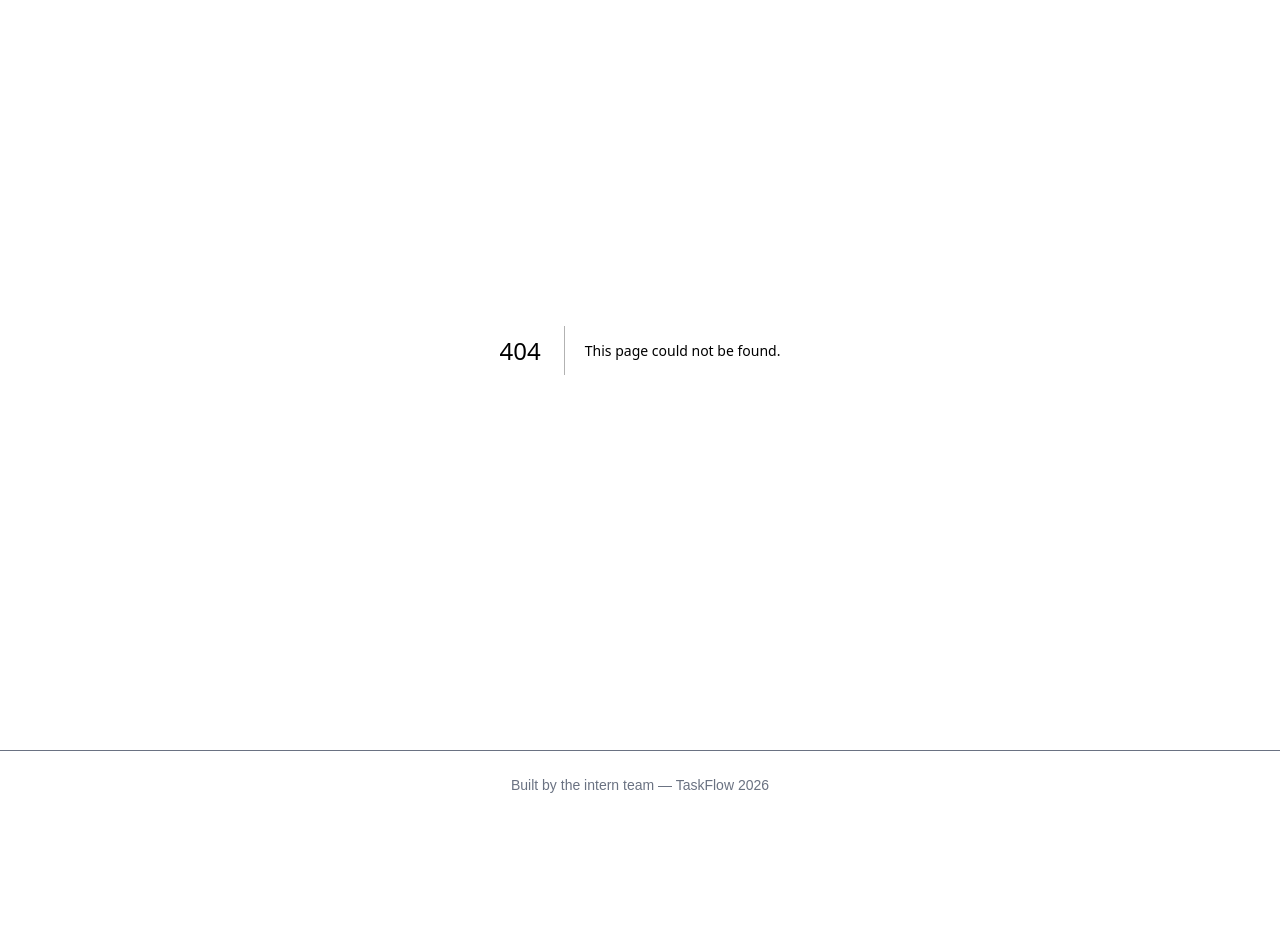
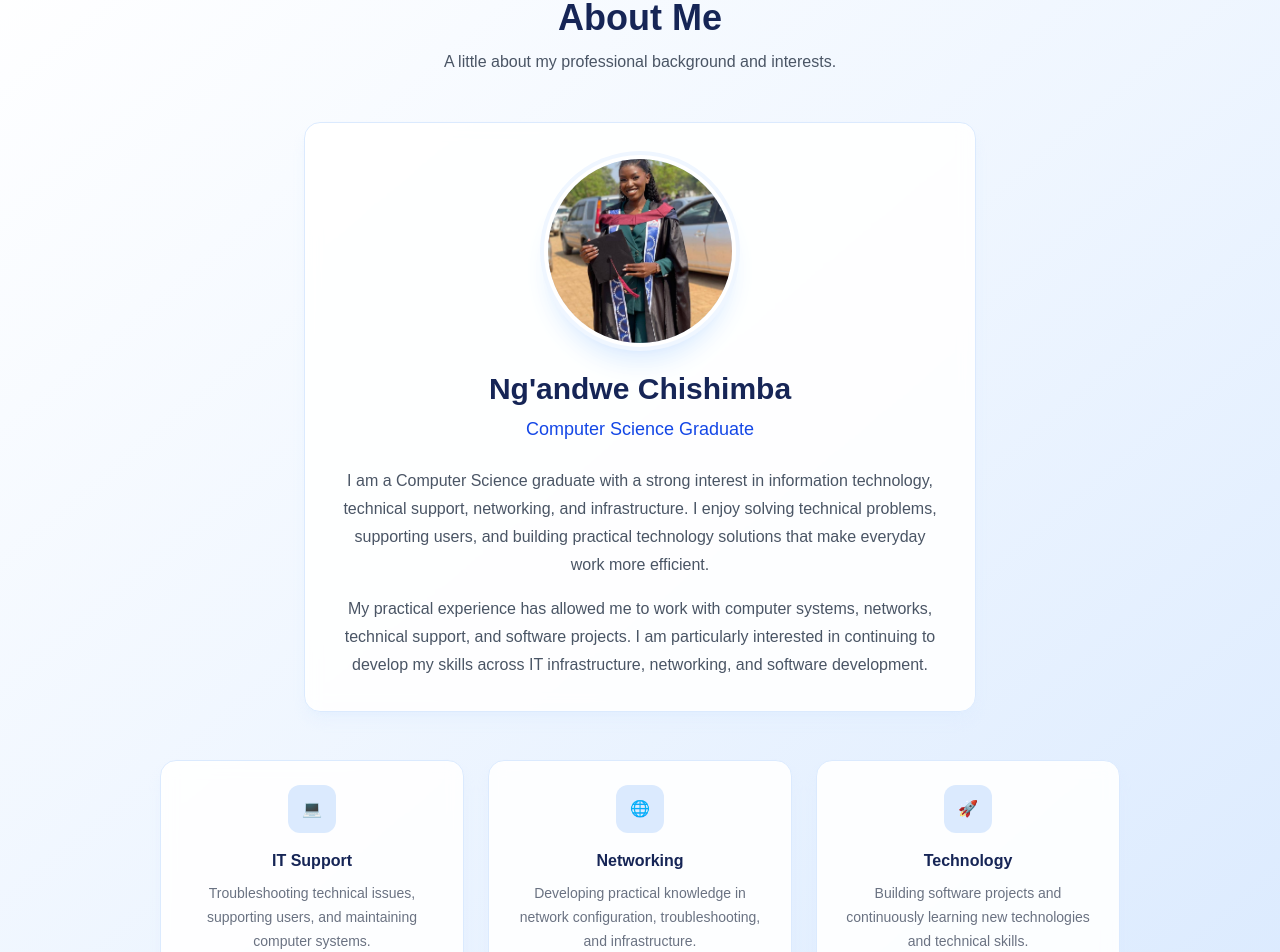
Before and after one commit to Ngandwe-pacra/Task-Manager, a Next.js app in the folder frontend/: page /about in a window 1280 px wide. Before the commit this address had no page. Shown: the part 120-1072 px from the top of the page. Before the commit the page ends 939 px from the top, so only its background shows below. Built offline with nearby package versions, Linux system fonts and the light colour scheme.

Commit message:
Adding the about page

```diff
--- /dev/null
+++ b/frontend/src/app/about/page.js
@@ -0,0 +1,124 @@
+
+import Image from "next/image";
+
+export default function AboutPage() {
+  return (
+    <div className="min-h-screen bg-gradient-to-br from-white via-blue-50 to-blue-100">
+      <div className="max-w-5xl mx-auto px-8 py-12">
+
+        {/* Page Heading */}
+        <div className="text-center mb-12">
+          <h1 className="text-4xl font-bold text-blue-950">
+            About Me
+          </h1>
+
+          <p className="mt-3 text-gray-600">
+            A little about my professional background and interests.
+          </p>
+        </div>
+
+        {/* Professional Profile Card */}
+        <div className="flex justify-center">
+          <div className="w-full max-w-2xl rounded-2xl border border-blue-100 bg-white/90 p-8 shadow-lg shadow-blue-100/40 backdrop-blur">
+
+            {/* Profile Picture */}
+            <div className="flex justify-center mb-6">
+              <div className="relative h-48 w-48 overflow-hidden rounded-full border-4 border-white bg-blue-100 shadow-xl shadow-blue-200/50 ring-4 ring-blue-50">
+
+                <Image
+                  src="/images/profile.jpeg"
+                  alt="Ng'andwe Chishimba"
+                  fill
+                  sizes="192px"
+                  className="object-cover"
+                />
+
+              </div>
+            </div>
+
+            {/* Name and Profession */}
+            <div className="text-center">
+              <h2 className="text-3xl font-bold text-blue-950">
+                Ng&apos;andwe Chishimba
+              </h2>
+
+              <p className="mt-2 text-lg font-medium text-blue-700">
+                Computer Science Graduate
+              </p>
+            </div>
+
+            {/* Professional Summary */}
+            <div className="mt-6 text-center">
+              <p className="leading-7 text-gray-600">
+                I am a Computer Science graduate with a strong interest in
+                information technology, technical support, networking, and
+                infrastructure. I enjoy solving technical problems, supporting
+                users, and building practical technology solutions that make
+                everyday work more efficient.
+              </p>
+
+              <p className="mt-4 leading-7 text-gray-600">
+                My practical experience has allowed me to work with computer
+                systems, networks, technical support, and software projects. I
+                am particularly interested in continuing to develop my skills
+                across IT infrastructure, networking, and software development.
+              </p>
+            </div>
+
+          </div>
+        </div>
+
+        {/* Professional Areas */}
+        <div className="mt-12 grid grid-cols-1 sm:grid-cols-3 gap-6">
+
+          <div className="rounded-2xl border border-blue-100 bg-white/90 p-6 text-center shadow-lg shadow-blue-100/30 backdrop-blur">
+            <div className="mx-auto mb-4 flex h-12 w-12 items-center justify-center rounded-xl bg-blue-100 text-blue-600">
+              💻
+            </div>
+
+            <h3 className="font-bold text-blue-950">
+              IT Support
+            </h3>
+
+            <p className="mt-2 text-sm leading-6 text-gray-500">
+              Troubleshooting technical issues, supporting users, and
+              maintaining computer systems.
+            </p>
+          </div>
+
+          <div className="rounded-2xl border border-blue-100 bg-white/90 p-6 text-center shadow-lg shadow-blue-100/30 backdrop-blur">
+            <div className="mx-auto mb-4 flex h-12 w-12 items-center justify-center rounded-xl bg-blue-100 text-blue-600">
+              🌐
+            </div>
+
+            <h3 className="font-bold text-blue-950">
+              Networking
+            </h3>
+
+            <p className="mt-2 text-sm leading-6 text-gray-500">
+              Developing practical knowledge in network configuration,
+              troubleshooting, and infrastructure.
+            </p>
+          </div>
+
+          <div className="rounded-2xl border border-blue-100 bg-white/90 p-6 text-center shadow-lg shadow-blue-100/30 backdrop-blur">
+            <div className="mx-auto mb-4 flex h-12 w-12 items-center justify-center rounded-xl bg-blue-100 text-blue-600">
+              🚀
+            </div>
+
+            <h3 className="font-bold text-blue-950">
+              Technology
+            </h3>
+
+            <p className="mt-2 text-sm leading-6 text-gray-500">
+              Building software projects and continuously learning new
+              technologies and technical skills.
+            </p>
+          </div>
+
+        </div>
+
+      </div>
+    </div>
+  );
+}
--- a/frontend/src/app/dashboard/page.js
+++ b/frontend/src/app/dashboard/page.js
@@ -1,3 +1,4 @@
+
 import { initialTasks } from "@/data/tasks";
 
 export default function DashboardPage() {
@@ -6,20 +7,25 @@
   const remaining = total - completed;
 
   return (
+    <div className="min-h-screen bg-gradient-to-br from-white via-blue-50 to-blue-100">
       <div className="max-w-xl mx-auto px-8 py-12">
-      <h1 className="text-2xl font-bold mb-6">Dashboard</h1>
+        <h1 className="text-2xl font-bold mb-6 text-blue-950">Dashboard</h1>
+
         <div className="grid grid-cols-3 gap-4">
-        <div className="border rounded-lg p-4 text-center">
-          <p className="text-3xl font-bold">{total}</p>
+          <div className="border border-blue-100 rounded-xl p-4 text-center bg-white/90 shadow-lg shadow-blue-100/40 backdrop-blur">
+            <p className="text-3xl font-bold text-blue-600">{total}</p>
             <p className="text-sm text-gray-500">Total</p>
           </div>
-        <div className="border rounded-lg p-4 text-center">
-          <p className="text-3xl font-bold">{completed}</p>
+
+          <div className="border border-blue-100 rounded-xl p-4 text-center bg-white/90 shadow-lg shadow-blue-100/40 backdrop-blur">
+            <p className="text-3xl font-bold text-blue-600">{completed}</p>
             <p className="text-sm text-gray-500">Completed</p>
           </div>
-        <div className="border rounded-lg p-4 text-center">
-          <p className="text-3xl font-bold">{remaining}</p>
+
+          <div className="border border-blue-100 rounded-xl p-4 text-center bg-white/90 shadow-lg shadow-blue-100/40 backdrop-blur">
+            <p className="text-3xl font-bold text-blue-600">{remaining}</p>
             <p className="text-sm text-gray-500">Remaining</p>
+          </div>
         </div>
       </div>
     </div>
--- a/frontend/src/app/tasks/page.js
+++ b/frontend/src/app/tasks/page.js
@@ -1,3 +1,4 @@
+
 "use client";
 
 import { useState } from "react";
@@ -22,10 +23,13 @@
   }
 
   return (
+    <div className="min-h-screen bg-gradient-to-br from-white via-blue-50 to-blue-100">
       <div className="max-w-xl mx-auto px-8 py-12">
-      <h1 className="text-2xl font-bold mb-6">Tasks</h1>
+        <h1 className="text-2xl font-bold mb-6 text-blue-950">Tasks</h1>
+
         <TaskForm onAdd={addTask} />
-      <div className="flex flex-col gap-3">
+
+        <div className="flex flex-col gap-3 mt-6">
           {tasks.map((task) => (
             <TaskCard
               key={task.id}
@@ -36,5 +40,6 @@
           ))}
         </div>
       </div>
+    </div>
   );
 }
--- a/frontend/src/components/Footer.js
+++ b/frontend/src/components/Footer.js
@@ -1,7 +1,10 @@
+
 export default function Footer() {
   return (
-    <footer className="px-8 py-6 border-t text-sm text-gray-500 text-center">
-      Built by the intern team — TaskFlow {new Date().getFullYear()}
+    <footer className="border-t border-blue-100 bg-white/80 px-8 py-6 text-center text-sm text-gray-500 backdrop-blur">
+      Built by the intern team —{" "}
+      <span className="font-semibold text-blue-600">TaskFlow</span>{" "}
+      {new Date().getFullYear()}
     </footer>
   );
 }
--- a/frontend/src/components/Navbar.js
+++ b/frontend/src/components/Navbar.js
@@ -22,6 +22,7 @@
 
         {/* Navigation Links */}
         <div className="flex items-center gap-2 sm:gap-4">
+
           <Link
             href="/tasks"
             className="rounded-lg px-4 py-2 text-sm font-semibold text-slate-600 transition hover:bg-blue-50 hover:text-blue-600"
@@ -35,6 +36,14 @@
           >
             Dashboard
           </Link>
+
+          <Link
+            href="/about"
+            className="rounded-lg px-4 py-2 text-sm font-semibold text-slate-600 transition hover:bg-blue-50 hover:text-blue-600"
+          >
+            About
+          </Link>
+
         </div>
       </div>
     </nav>
--- a/frontend/src/components/TaskCard.js
+++ b/frontend/src/components/TaskCard.js
@@ -1,19 +1,29 @@
+
 export default function TaskCard({ task, onToggle, onDelete }) {
   return (
-    <div className="flex items-center justify-between border rounded-lg px-4 py-3">
-      <label className="flex items-center gap-3">
+    <div className="flex items-center justify-between rounded-xl border border-blue-100 bg-white/90 px-4 py-3 shadow-md shadow-blue-100/30 backdrop-blur transition duration-200 hover:-translate-y-0.5 hover:shadow-lg hover:shadow-blue-100/50">
+      <label className="flex items-center gap-3 cursor-pointer">
         <input
           type="checkbox"
           checked={task.done}
           onChange={() => onToggle(task.id)}
+          className="h-5 w-5 cursor-pointer accent-blue-600"
         />
-        <span className={task.done ? "line-through text-gray-400" : ""}>
+
+        <span
+          className={
+            task.done
+              ? "text-gray-400 line-through"
+              : "font-medium text-blue-950"
+          }
+        >
           {task.title}
         </span>
       </label>
+
       <button
         onClick={() => onDelete(task.id)}
-        className="text-sm text-red-500 hover:underline"
+        className="rounded-lg px-3 py-1.5 text-sm font-medium text-red-500 transition hover:bg-red-50 hover:text-red-600"
       >
         Delete
       </button>
--- a/frontend/src/components/TaskForm.js
+++ b/frontend/src/components/TaskForm.js
@@ -1,3 +1,4 @@
+
 "use client";
 
 import { useState } from "react";
@@ -14,14 +15,18 @@
   }
 
   return (
-    <form onSubmit={handleSubmit} className="flex gap-2 mb-6">
+    <form
+      onSubmit={handleSubmit}
+      className="flex gap-2 mb-6 rounded-xl border border-blue-100 bg-white/90 p-2 shadow-lg shadow-blue-100/40 backdrop-blur"
+    >
       <input
         type="text"
         value={title}
         onChange={(e) => setTitle(e.target.value)}
         placeholder="Add a new task..."
-        className="flex-1 border rounded-lg px-3 py-2"
+        className="flex-1 rounded-lg border border-transparent bg-blue-50/50 px-3 py-2 text-gray-700 outline-none transition placeholder:text-gray-400 focus:border-blue-300 focus:bg-white focus:ring-2 focus:ring-blue-100"
       />
+
       <Button type="submit">Add</Button>
     </form>
   );
```
Also changed, not shown: frontend/public/images/profile.jpeg (added). Lines whose indentation alone changed are shown as unchanged.
